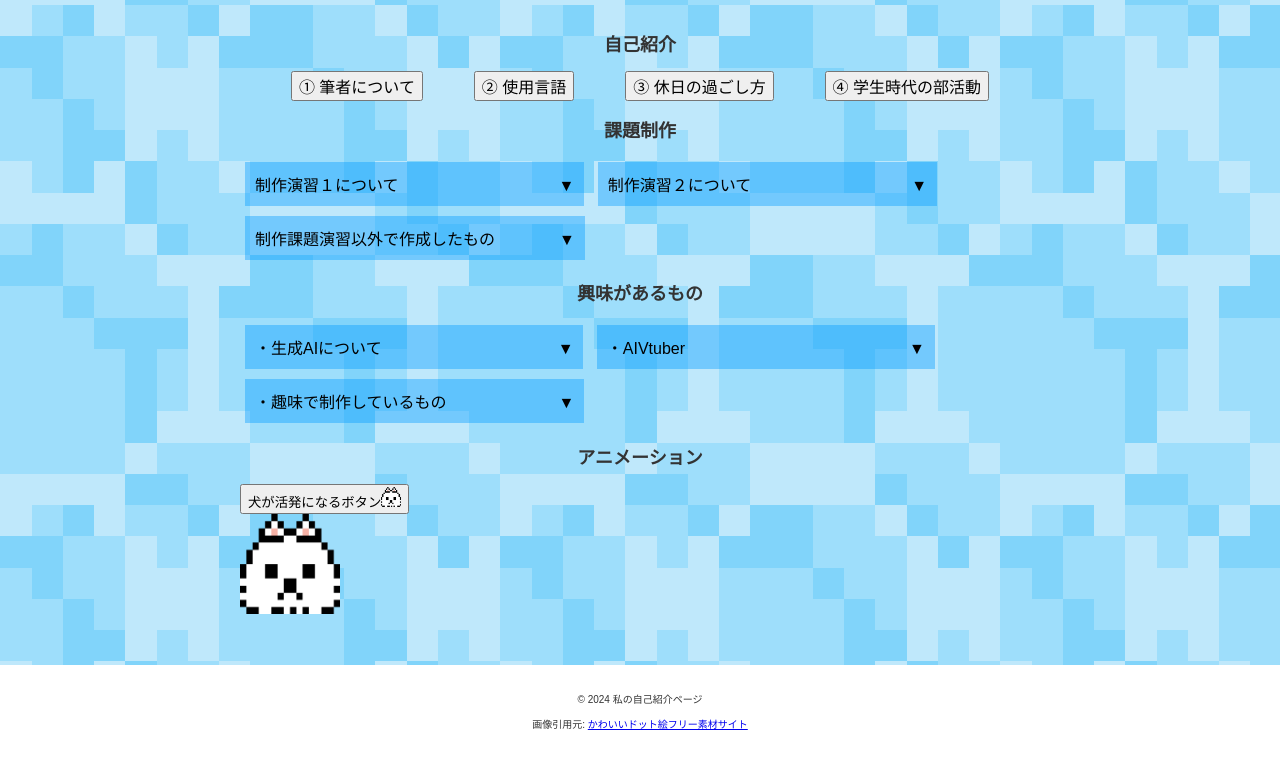
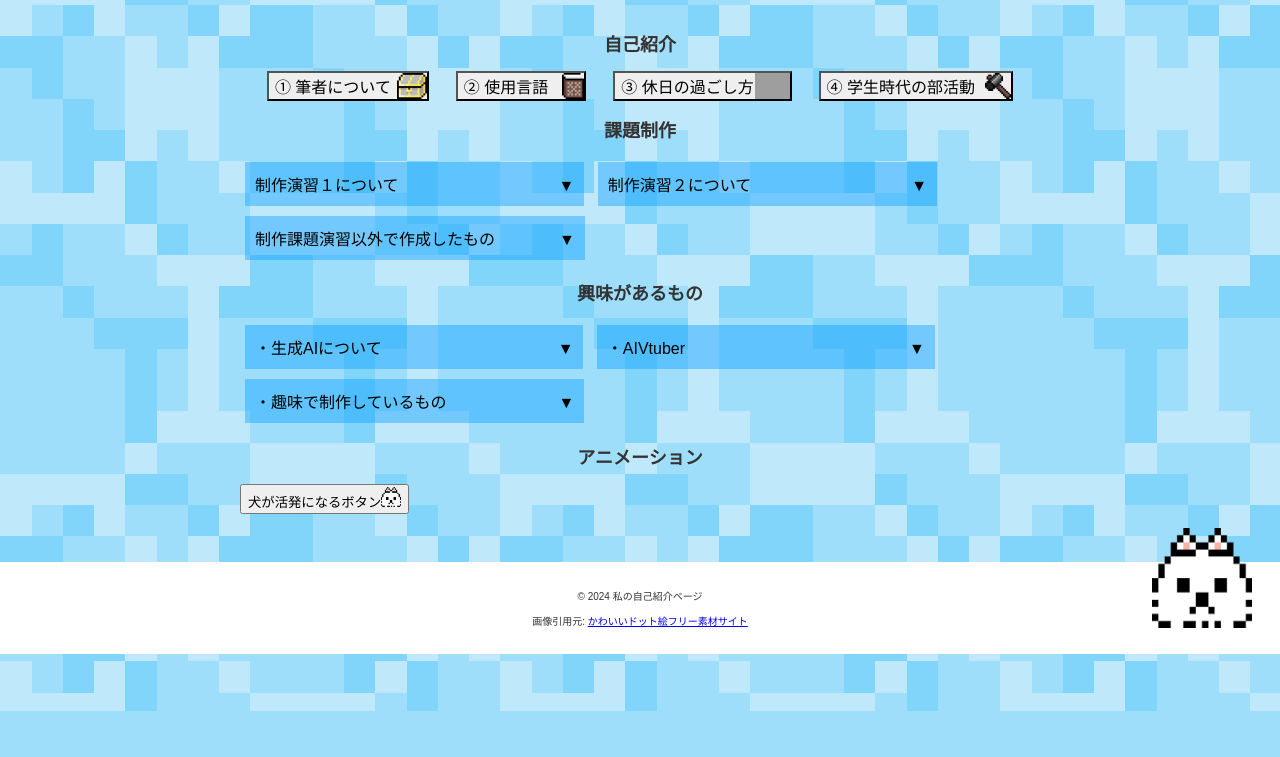
Before and after one commit to mochi1285/portfolio, a PHP site: page / in a window 1280 px wide. Shown: the part 89-846 px from the top of the page. After the commit the page ends 800 px from the top, so only its background shows below. Run offline with PHP 8.4, Linux system fonts and the light colour scheme; grey boxes are pictures that could not be loaded.

Commit message:
Add files via upload

```diff
--- a/toppage/style/style.css
+++ b/toppage/style/style.css
@@ -9,7 +9,7 @@ body {
   }
 
   header {
-    background-color: #4CAF50;
+    background-image: url(../image/maptile_sogen_01.png);
     color: white;
     text-align: center;
     padding: 1rem 0;
@@ -66,7 +66,7 @@ body {
 .modal {
   display: none; /* 非表示 */
   position: fixed;
-  z-index: 1000;
+ /*z-index: 1000; */
   left: 0;
   top: 0;
   width: 100%;
@@ -87,7 +87,37 @@ body {
   max-width: 90%;
   box-shadow: 0 4px 8px rgba(0, 0, 0, 0.2);
 }
-
+.modal1 {
+  background-image: url(../image/treasure_silver.png);
+  background-size: contain;
+  background-repeat: no-repeat;
+  background-position: right center;
+  padding-right: 36px;
+}
+.modal2 {
+  background-image: url(../image/book_02_brown.png);
+  background-size: contain;
+  background-repeat: no-repeat;
+  background-position: right center;
+  padding-right: 36px;
+}
+.modal3 {
+  background-image: url(../image/kirakira_01_red.png);
+  background-size: contain;
+  background-repeat: no-repeat;
+  background-position: right center;
+  padding-right: 36px;
+}
+.modal4 {
+  background-image: url(../image/hammer.png);
+  background-size: contain;
+  background-repeat: no-repeat;
+  background-position: right center;
+  padding-right: 36px;
+}
+.modal1:hover, .modal:visited {
+  background-image: url(../image/treasure_silver_open.png);
+}
 /* 閉じるボタン */
 .modal-close {
   position: absolute;
@@ -133,7 +163,13 @@ body {
 .modal-open{
   font-size: 16px;
 }
-.dog{
+#modal-openbox{
+  font-size: 16px;
+}
+#modal-openkira{
+  font-size: 16px;
+}
+#dog{
   position: absolute;
   left: 90%;
   bottom: 10%;
@@ -148,3 +184,13 @@ body {
   transition: background-color 0.3s ease;
 }
 */
+
+
+@media (max-width: 768px) {
+  .mainyokonarabi{
+    display: block;
+  }
+  #dog{
+    display: none;
+      }
+}
```
